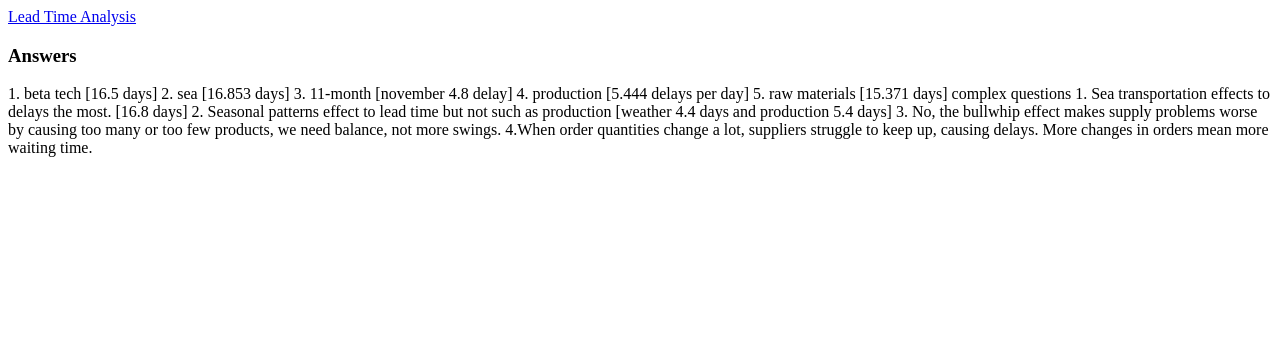
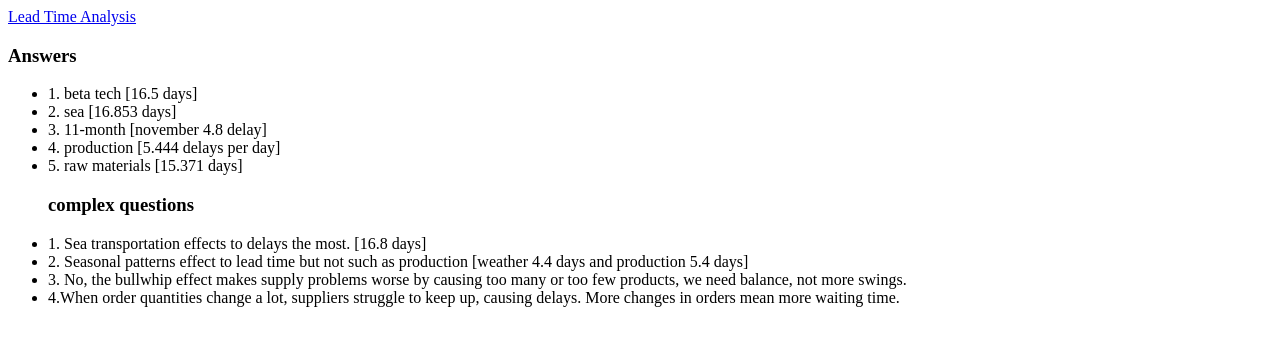
Before and after one commit to Shaha108/leadTime-answers, a plain HTML site: page index.html in a window 1280 px wide. Drawn offline with Linux system fonts and the light colour scheme.

Commit message:
Update index.html

```diff
--- a/index.html
+++ b/index.html
@@ -10,23 +10,27 @@
             <a href="https://shaha108.github.io/ibm-leadtimeAnalys/">Lead Time Analysis</a>
 
             <h3>Answers</h3>
-            <p>
-               1. beta tech [16.5 days]
-               2. sea [16.853 days]
-               3. 11-month [november 4.8 delay]
-               4. production [5.444 delays per day]
-               5. raw materials [15.371 days]
-
-                complex questions
-                1. Sea transportation effects to delays the most. [16.8 days]
-                2. Seasonal patterns effect to lead time but not such as production
-                [weather 4.4 days and production 5.4 days]
-                3. No, the bullwhip effect makes supply problems worse by causing too many or too few products,
-                we need balance, not more swings.
-                4.When order quantities change a lot, suppliers struggle to keep up, causing delays.
-                More changes in orders mean more waiting time.
-
-            </p>
+           <ul style="display: flex; flex-direction: column">
+  <li>1. beta tech [16.5 days]</li>
+  <li>2. sea [16.853 days]</li>
+  <li>3. 11-month [november 4.8 delay]</li>
+  <li>4. production [5.444 delays per day]</li>
+  <li>5. raw materials [15.371 days]</li>
+  <h3>complex questions</h3>
+  <li>1. Sea transportation effects to delays the most. [16.8 days]</li>
+  <li>
+    2. Seasonal patterns effect to lead time but not such as production [weather
+    4.4 days and production 5.4 days]
+  </li>
+  <li>
+    3. No, the bullwhip effect makes supply problems worse by causing too many
+    or too few products, we need balance, not more swings.
+  </li>
+  <li>
+    4.When order quantities change a lot, suppliers struggle to keep up, causing
+    delays. More changes in orders mean more waiting time.
+  </li>
+</ul>
         </div>
 
 
```
